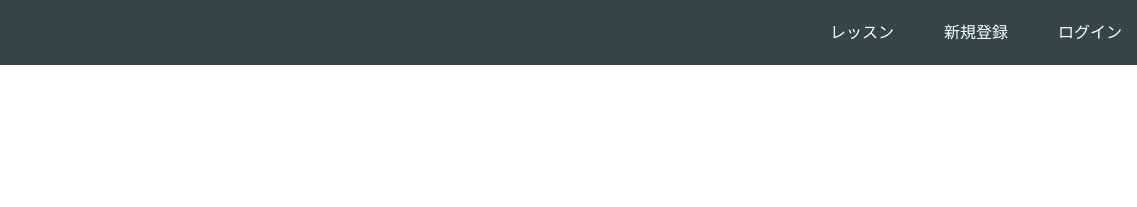
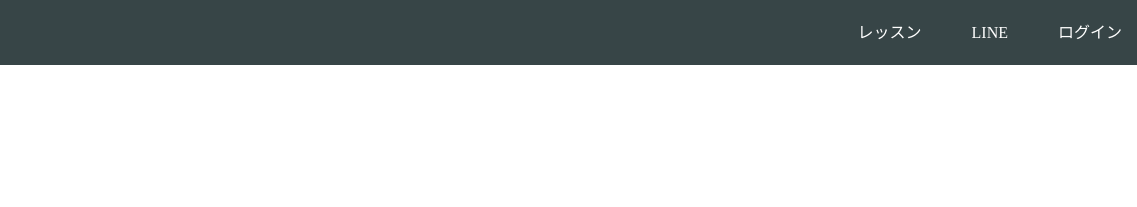
Before and after one commit to So0911/So0911.github-io, a plain HTML site: page index.html in a window 1280 px wide. Shown: the top 207 px of the page, 143-1280 px from the left. Drawn offline with Linux system fonts and the light colour scheme.

Commit message:
Update index.html

```diff
--- a/index.html
+++ b/index.html
@@ -16,7 +16,7 @@
       <span class="fa fa-bars menu-icon"></span>
       <div class="header-right">
         <a href="#">レッスン</a>
-        <a href="#">新規登録</a>
+        <a href="#">LINE</a>
         <a href="#" class="login">ログイン</a>
       </div>
     </div>
```
